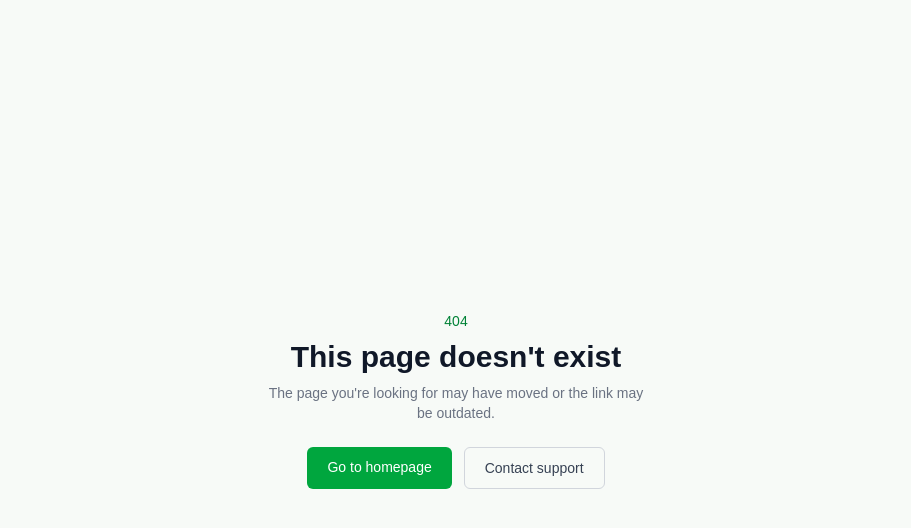
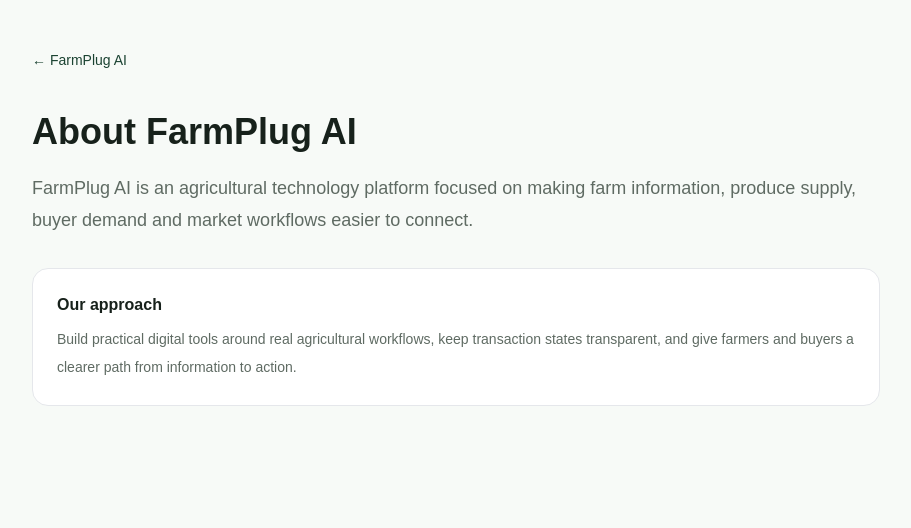
Before and after one commit to gokulmaniraj2008-collab/Farmplug-ai, a Next.js app: page /about in a window 1280 px wide. Before the commit this address had no page. Shown: the top 528 px of the page, without its empty margins (184-1095 px from the left). Built offline with nearby package versions, Linux system fonts and the light colour scheme.

Commit message:
Add FarmPlug AI public about page

```diff
--- /dev/null
+++ b/app/about/page.tsx
@@ -0,0 +1,5 @@
+import Link from "next/link";
+
+export default function AboutPage() {
+  return <main className="mx-auto max-w-4xl px-6 py-12"><Link href="/" className="text-sm font-medium text-[#1B4332]">← FarmPlug AI</Link><h1 className="mt-10 text-4xl font-bold text-[#17211B]">About FarmPlug AI</h1><p className="mt-5 text-lg leading-8 text-[#5F6B63]">FarmPlug AI is an agricultural technology platform focused on making farm information, produce supply, buyer demand and market workflows easier to connect.</p><div className="mt-8 rounded-2xl border border-gray-200 bg-white p-6"><h2 className="font-semibold text-[#17211B]">Our approach</h2><p className="mt-2 text-sm leading-7 text-[#5F6B63]">Build practical digital tools around real agricultural workflows, keep transaction states transparent, and give farmers and buyers a clearer path from information to action.</p></div></main>;
+}
```
